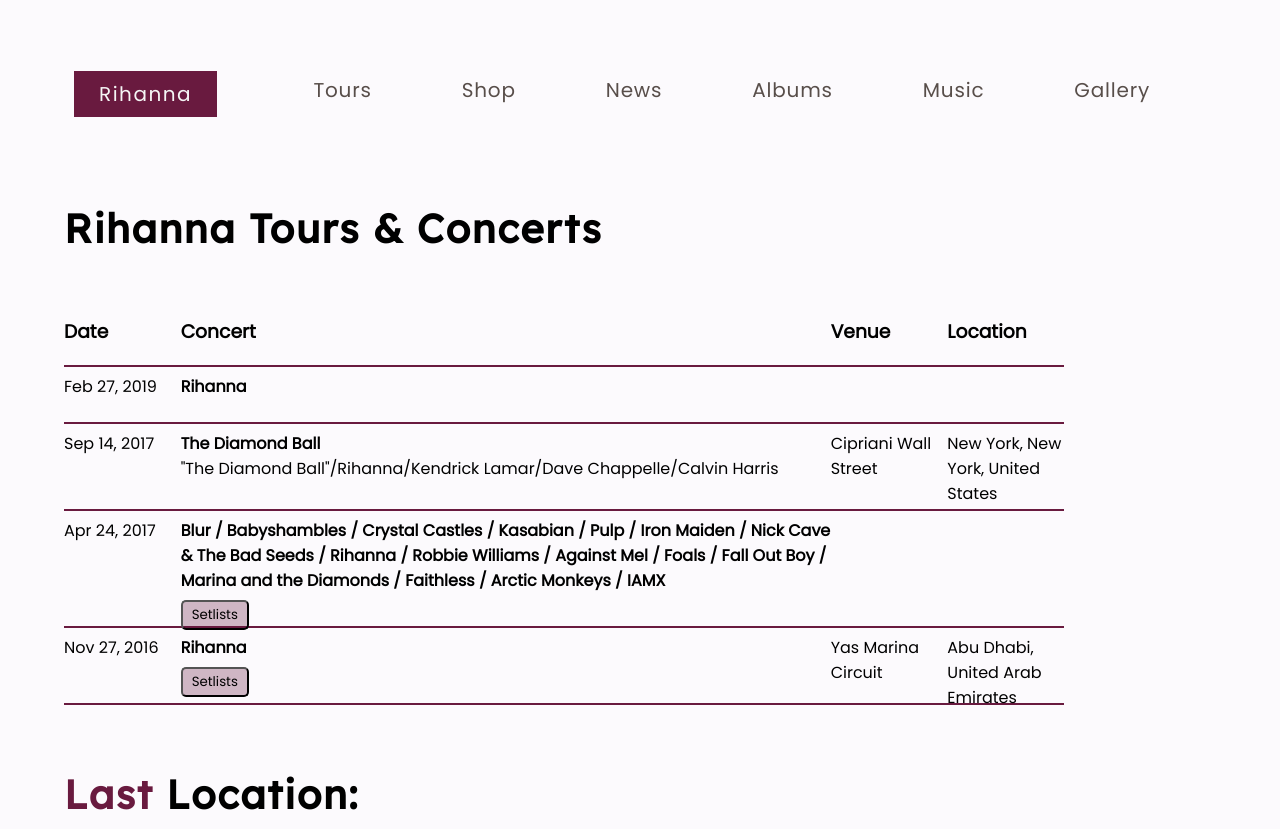
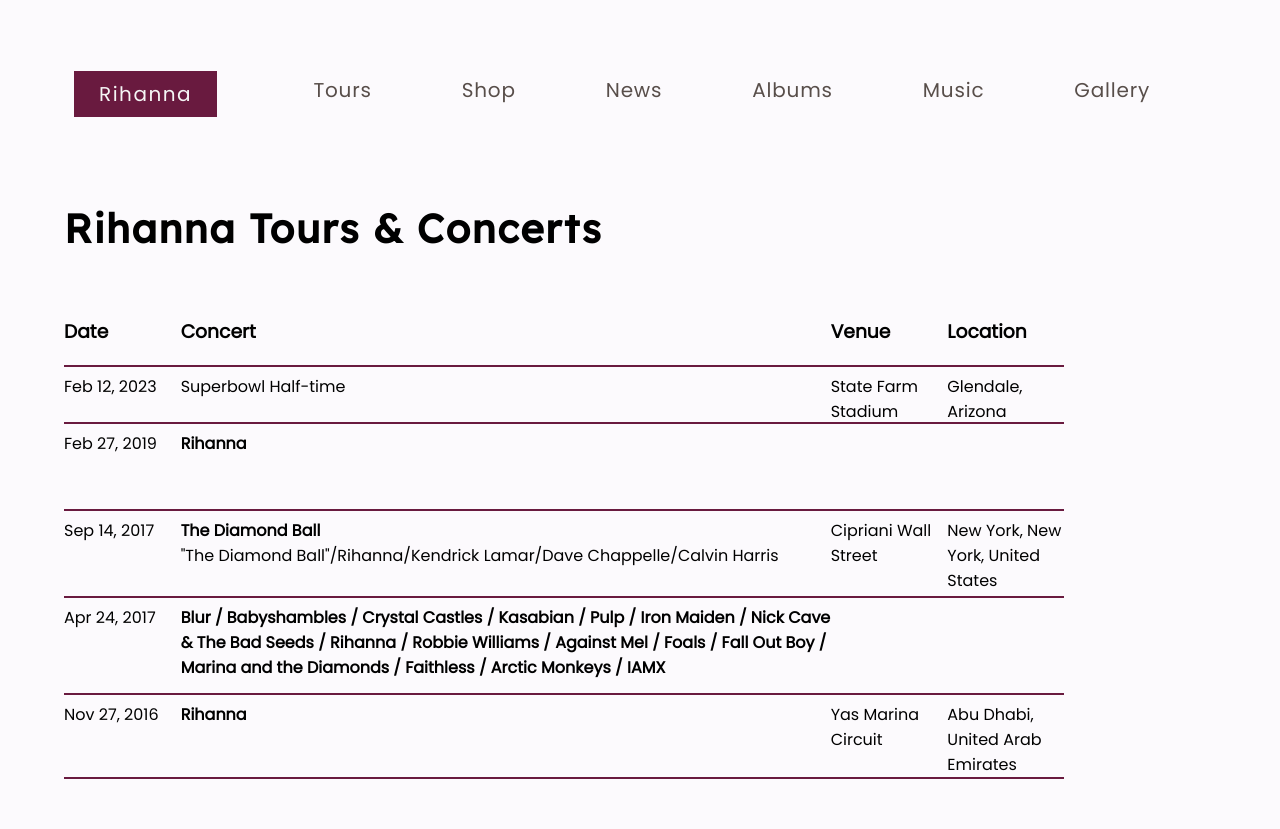
Before and after one commit to Kayetic/Rihanna-Website, a plain HTML site: page tours.html in a window 1280 px wide. Shown: the top 829 px of the page. Drawn offline with Linux system fonts and the light colour scheme.

Commit message:
updated tours page to show rihanna's latest superbowl concert

```diff
--- a/tours.css
+++ b/tours.css
@@ -138,7 +138,7 @@
   display: grid;
   grid-template-columns: 1fr 65% 1fr 1fr;
   /* grid-template-rows: 40px 40px 70px 100px 60px; */
-  grid-template-rows: 50px 50px 80px 110px 70px;
+  grid-template-rows: 50px 50px 80px 80px 90px;
   /* grid-template-rows: 5fr 5fr 8fr 14fr 9fr; */
   gap: 0;
   row-gap: 7px;
--- a/tours.html
+++ b/tours.html
@@ -49,6 +49,10 @@
         <h3 id="underline" class="headings heading-concert">Concert</h3>
         <h3 id="underline" class="headings heading-venue">Venue</h3>
         <h3 id="underline" class="headings heading-location">Location</h3>
+        <p id="underline">Feb 12, 2023</p>
+        <p id="underline">Superbowl Half-time</p>
+        <p id="underline">State Farm Stadium</p>
+        <p id="underline">Glendale, Arizona</p>
         <p id="underline">Feb 27, 2019</p>
         <p id="underline"><strong>Rihanna</strong></p>
         <div id="underline"></div>
@@ -73,14 +77,14 @@
               Faithless / Arctic Monkeys / IAMX</strong
             >
           </p>
-          <button class="first-setlist">Setlists</button>
+          <!-- <button class="first-setlist">Setlists</button> -->
         </div>
         <div id="underline"></div>
         <div id="underline"></div>
         <p id="underline">Nov 27, 2016</p>
         <div id="underline" class="third-double">
           <p><strong>Rihanna</strong></p>
-          <button class="second-setlist">Setlists</button>
+          <!-- <button class="second-setlist">Setlists</button> -->
         </div>
         <p id="underline">Yas Marina Circuit</p>
         <p id="underline">Abu Dhabi, United Arab Emirates</p>
@@ -90,7 +94,7 @@
     <div class="map-section">
       <h1><span>Last</span> Location:</h1>
       <iframe
-        src="https://www.google.com/maps/embed?pb=!1m18!1m12!1m3!1d3631.118520687619!2d54.60330065100798!3d24.481349966297685!2m3!1f0!2f0!3f0!3m2!1i1024!2i768!4f13.1!3m3!1m2!1s0x3e5e457f7b5db2fb%3A0xe518dd76d8dbd7e6!2sEtihad%20Park!5e0!3m2!1sen!2suk!4v1674729491248!5m2!1sen!2suk"
+        src="https://www.google.com/maps/embed?pb=!1m14!1m8!1m3!1d13303.963219279674!2d-112.2625593!3d33.5276247!3m2!1i1024!2i768!4f13.1!3m3!1m2!1s0x872b40484caa40dd%3A0xb9c497aa9569305b!2sState%20Farm%20Stadium!5e0!3m2!1sen!2suk!4v1686315969409!5m2!1sen!2suk"
         width="600"
         height="450"
         style="border: 0"
```
